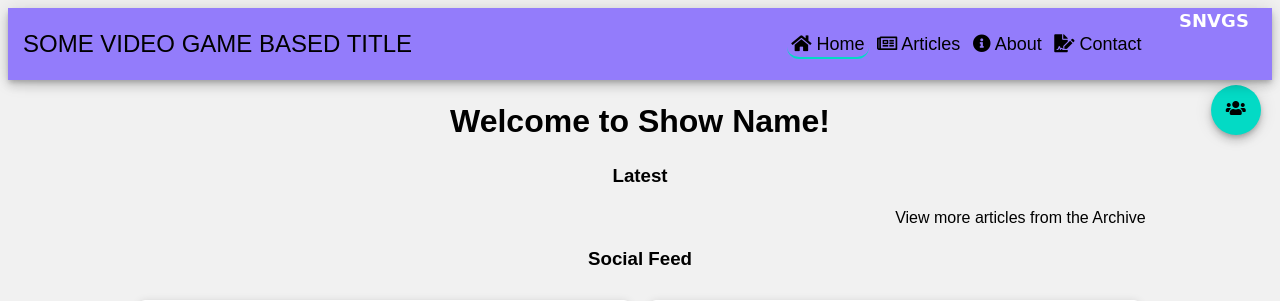
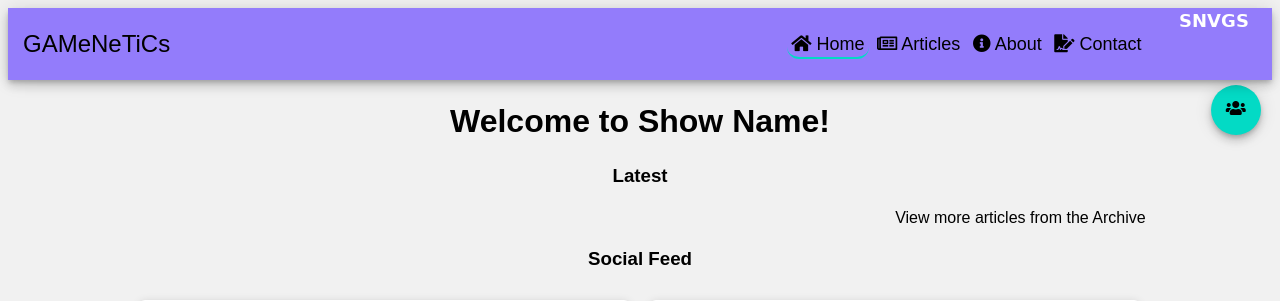
Before and after one commit to MetalHeadCraig/Website, a PHP site: page /index.php in a window 1280 px wide. Shown: the top 301 px of the page. Run offline with PHP 8.4, Linux system fonts and the light colour scheme; data that the repository does not hold is empty; some libraries are stand-ins or nearby versions.

Commit message:
even smaller update

```diff
--- a/css/main.css
+++ b/css/main.css
@@ -58,7 +58,6 @@ header span {
 /* website title/name on left side of header */
 #name {
   font-size: x-large;
-  text-transform: uppercase;
 }
 
 /* navigation button container */
--- a/includes/header.php
+++ b/includes/header.php
@@ -1,5 +1,5 @@
 <header class="shadow--6dp">
-				<span id="name">Some Video Game Based Title</span>
+				<span id="name">GAMeNeTiCs</span>
 					<container id="nav">
 					<button id="home" onclick="selectButton('#home')" <?php if ($page == "home") {?> class="active" <?php ;} ?>>
 							<a href="index.php"><i class="fas fa-home"></i> Home</a></button>
```
